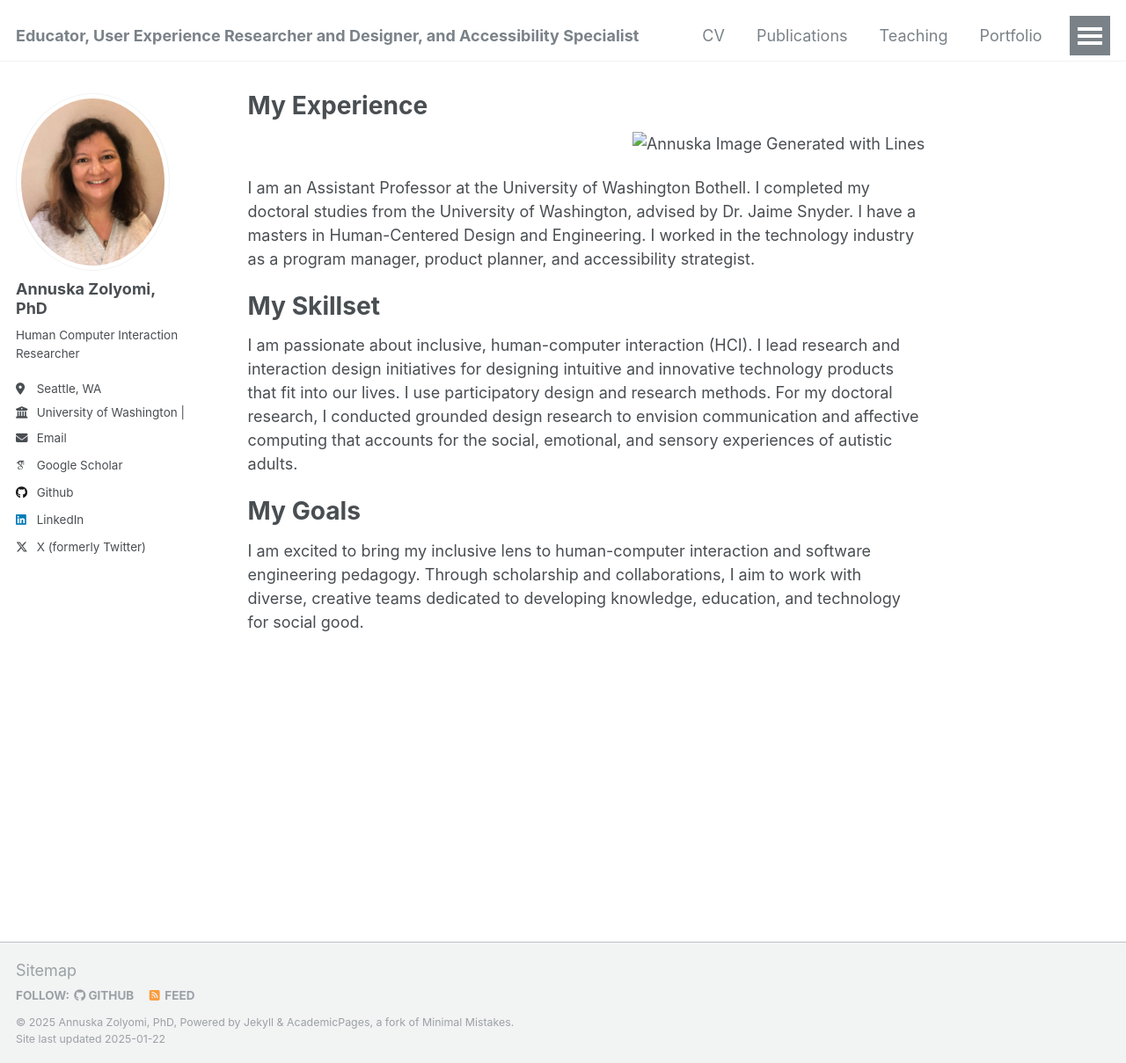
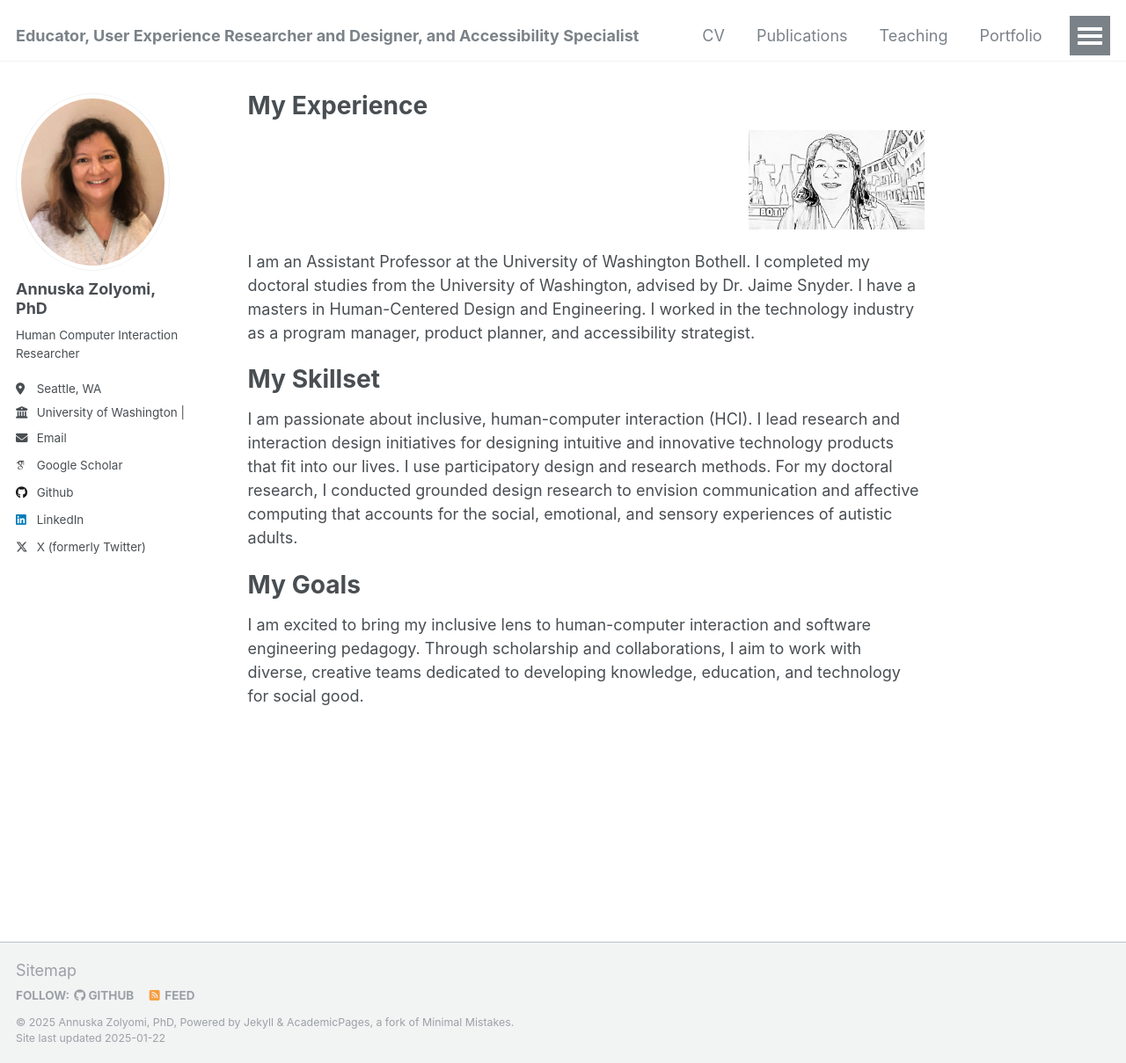
Before and after one commit to danper2024/APT, a Jekyll site: the page built from _pages/about.md, in a window 1280 px wide and 1209 px high. Shown: the whole window at 88% size. Built offline with Jekyll 4.4.1, drawn with Linux system fonts in a browser that asks for light colours; some web fonts are replaced.

Commit message:
Update about.md
Signed-off-by: danper2024 <dan.perkins@outlook.com>

```diff
--- a/_pages/about.md
+++ b/_pages/about.md
@@ -8,7 +8,7 @@ redirect_from:
 ---
 
 <p style="text-align: right;">
-    <img src="AnnuskaZolyomi_lines.png" alt="Annuska Image Generated with Lines" style="width:200px;">
+    <img src="//images/AnnuskaZolyomi_lines.png" alt="Annuska Image Generated with Lines" style="width:200px;">
 </p>
 
 I am an Assistant Professor at the University of Washington Bothell. I completed my doctoral studies from the University of Washington, advised by Dr. Jaime Snyder.  I have a masters in Human-Centered Design and Engineering. I worked in the technology industry as a program manager, product planner, and accessibility strategist.
```
